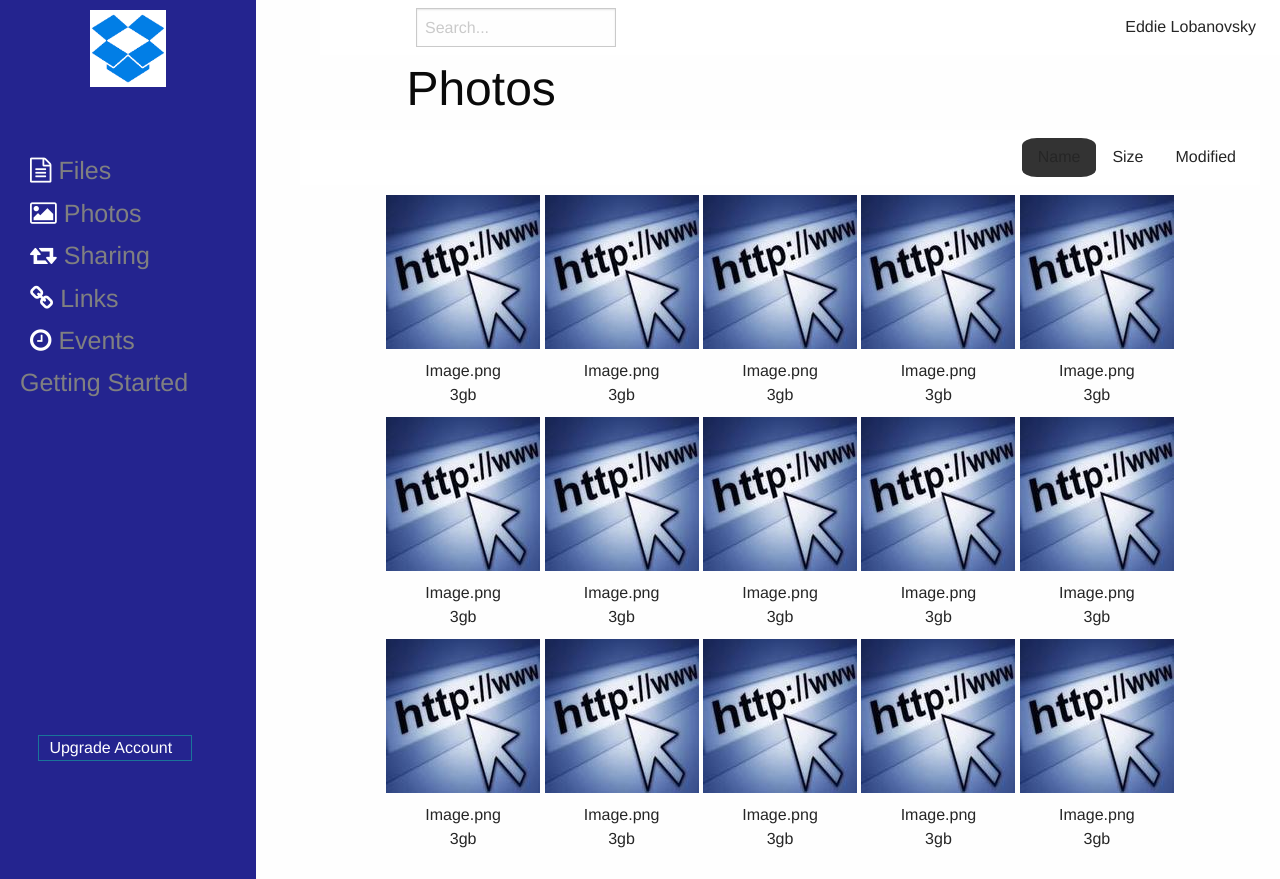
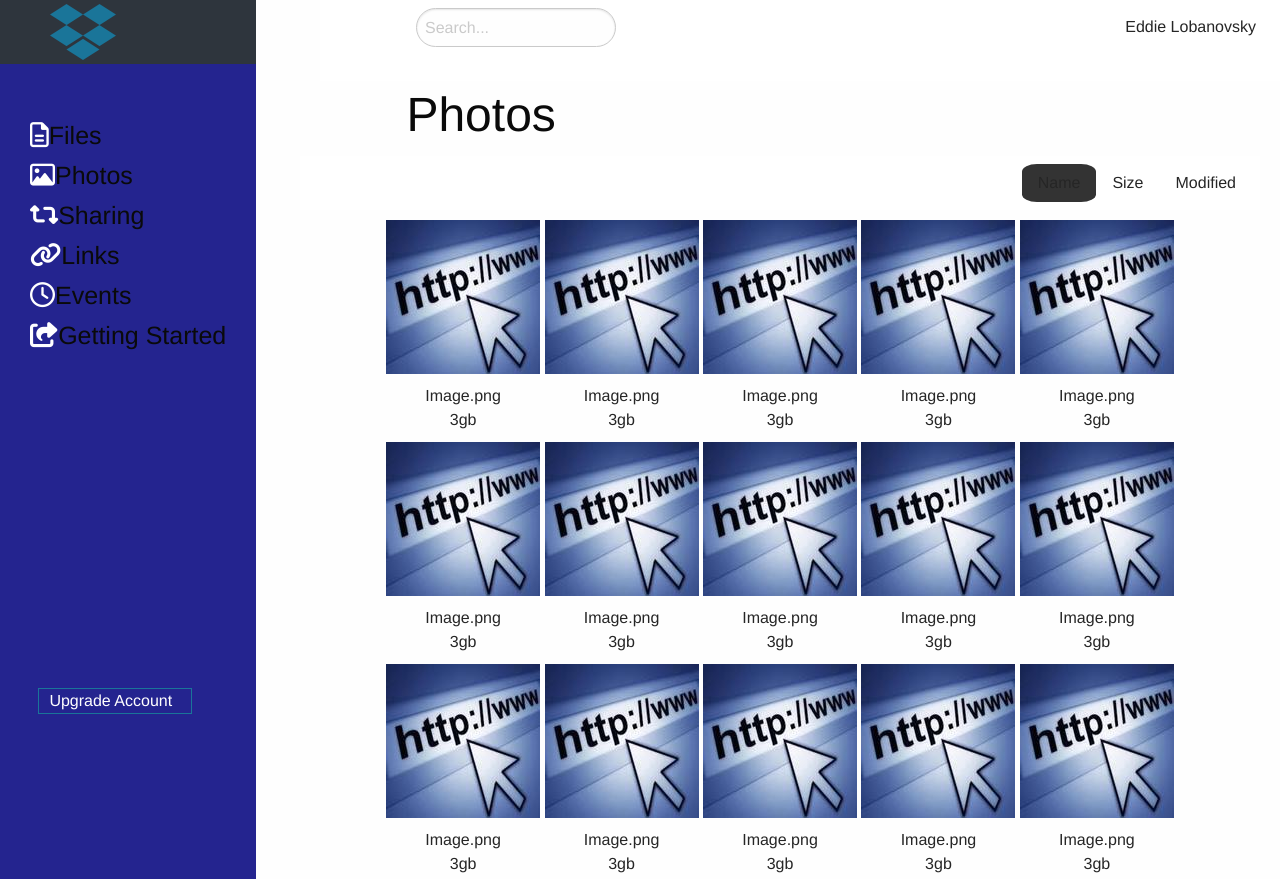
Before and after one commit to johnngugi/e1-front-end-task, a plain HTML site: page index.html in a window 1280 px wide. Shown: the top 879 px of the page. Drawn offline with Linux system fonts and the light colour scheme.

Commit message:
Change layout, add search icon

```diff
--- a/index.html
+++ b/index.html
@@ -4,31 +4,26 @@
     <meta charset="utf-8">
     <link rel="stylesheet" href="css/foundation.min.css">
     <link rel="stylesheet" href="css/main.css">
-    <link rel="stylesheet" href="https://maxcdn.bootstrapcdn.com/font-awesome/4.6.3/css/font-awesome.min.css">
+    <script src="https://use.fontawesome.com/95cb0cc2e7.js"></script>
     <title>e1</title>
   </head>
   <body>
 
     <div class="menu vertical left">
 
-        <img src="images/images.png" style="margin-left: 35%; "width="30%" alt="">
+        <div class="logo" style="background:#2e353d;">
+          <i class="fa fa-dropbox fa-4x" style="padding-left: 50px;color: #1a7599;"aria-hidden="true"></i>
+        </div>
         <ul>
-          <li class="inline"><i class="fa fa-file-text-o" aria-hidden="true"></i></li>
-          <li class="inline"><a href="">Files</a></li> <br>
-          <li class="inline"><i class="fa fa-picture-o" aria-hidden="true"></i></li>
-          <li class="inline"><a href="">Photos</a></li> <br>
-          <li class="inline"><i class="fa fa-retweet" aria-hidden="true"></i></li>
-          <li class="inline"><a href="">Sharing</a></li> <br>
-          <li class="inline"><i class="fa fa-link" aria-hidden="true"></i></li>
-          <li class="inline"><a href="">Links</a></li> <br>
-          <li class="inline"><i class="fa fa-clock-o" aria-hidden="true"></i></li>
-          <li class="inline"><a href="">Events</a></li>
-          <li class="inline"><a href="">Getting Started</a></li>
+          <i class="fa fa-file-text-o" aria-hidden="true"></i>Files <br>
+          <i class="fa fa-picture-o" aria-hidden="true"></i>Photos <br>
+          <i class="fa fa-retweet" aria-hidden="true"></i>Sharing <br>
+          <i class="fa fa-link" aria-hidden="true"></i>Links <br>
+          <i class="fa fa-clock-o" aria-hidden="true"></i>Events <br>
+          <i class="fa fa-share-square-o" aria-hidden="true"></i>Getting Started
         </ul>
 
-        <div class="upgrade">
-          Upgrade Account
-        </div>
+        <div class="upgrade">Upgrade Account</div>
 
       </div>
 
@@ -46,7 +41,9 @@
             </div>
         <div class="top-bar-left">
           <ul class="menu">
-            <li><input type="search" placeholder="Search..."></li>
+            <li>
+              <input style="border-radius: 20px;" type="search" placeholder="Search..."><i class="fa fa-search search-icon" aria-hidden="true"></i>
+            </li>
           </ul>
         </div>
 
@@ -59,12 +56,10 @@
     <div class="row">
 
       <div class="top-bar">
+        <i class="fa fa-upload fa-2x" aria-hidden="true"></i>
+        <i class="fa fa-folder fa-2x" aria-hidden="true"></i>
+        <i class="fa fa-trash fa-2x" aria-hidden="true"></i>
         <div class="top-bar-left">
-          <ul class="menu">
-            <li><i class="fa fa-upload" aria-hidden="true"></i></li>
-            <li><i class="fa fa-folder" aria-hidden="true"></i></li>
-            <li><i class="fa fa-trash" aria-hidden="true"></i></li>
-          </ul>
         </div>
         <div class="top-bar-right">
           <ul class="menu">
```
